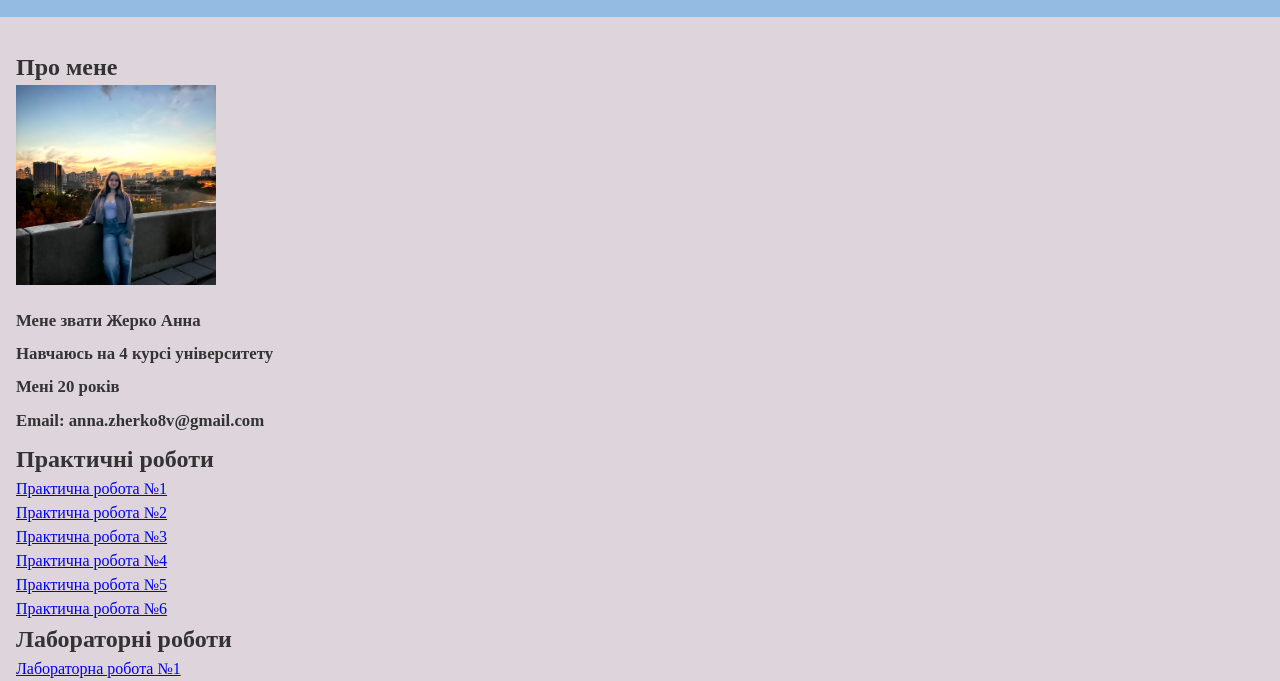
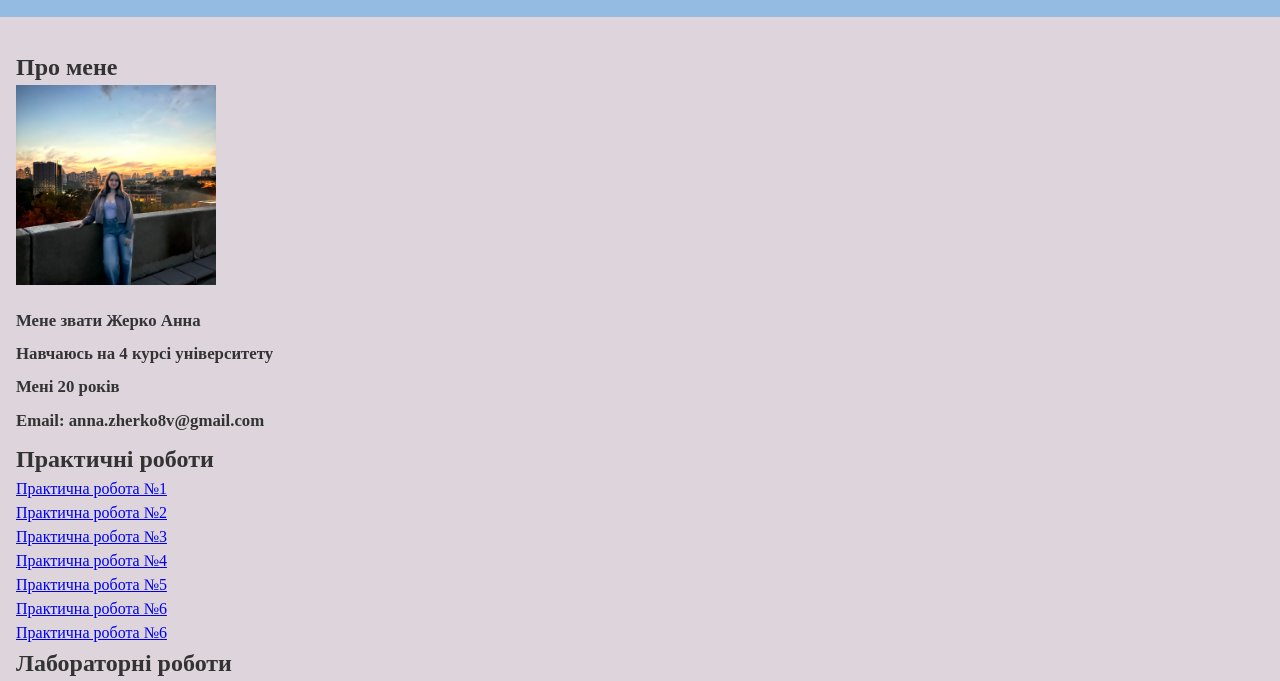
Before and after one commit to Medddi/HTML-Pr1, a plain HTML site: page index.html in a window 1280 px wide. Shown: the part 119-800 px from the top of the page. Drawn offline with Linux system fonts and the light colour scheme.

Commit message:
Add files via upload

```diff
--- a/index.html
+++ b/index.html
@@ -43,6 +43,7 @@
                          <li><a href="praktichna4.html">Практична робота №4</a></li>
                          <li><a href="praktichna5.html">Практична робота №5</a></li>
                         <li><a href="пр6/пр6.html">Практична робота №6</a></li>
+                        <li><a href="пр7/index.html">Практична робота №6</a></li>
                 </ul>
             </div>
         </section>
```
